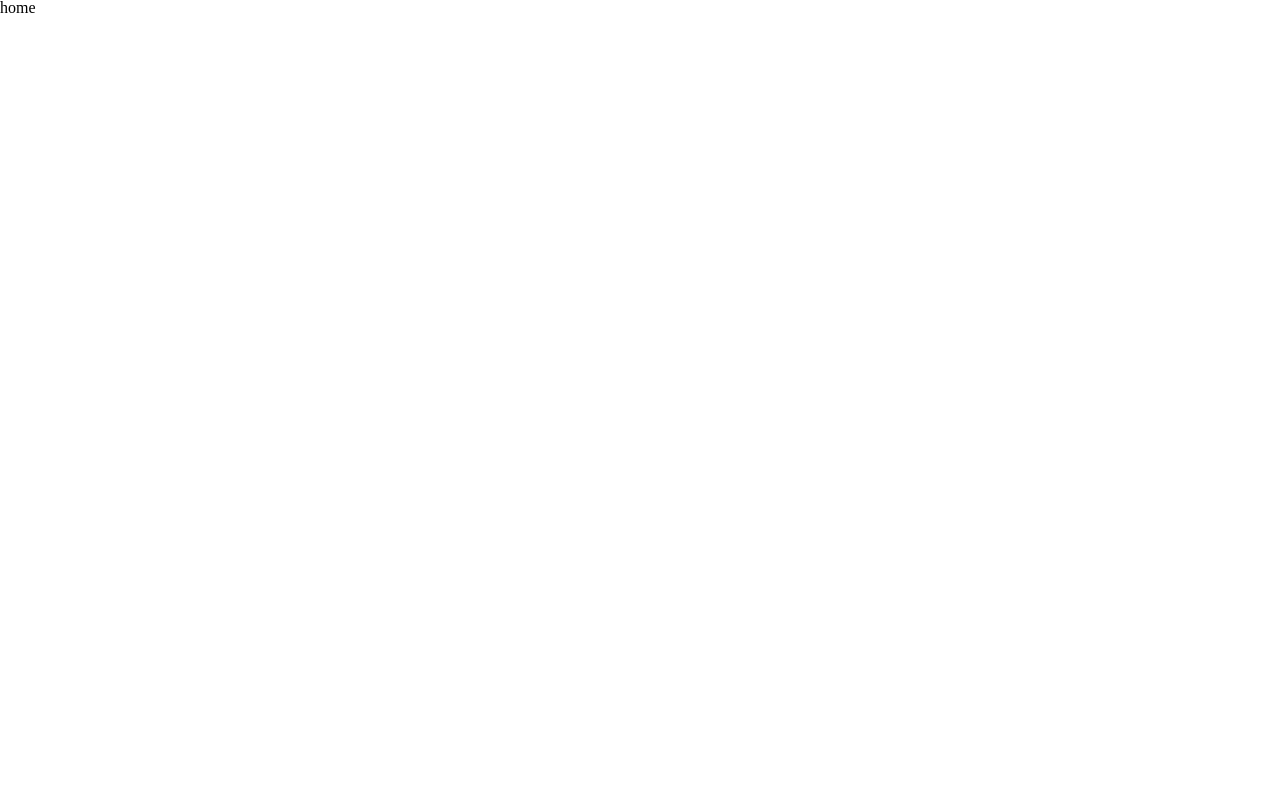
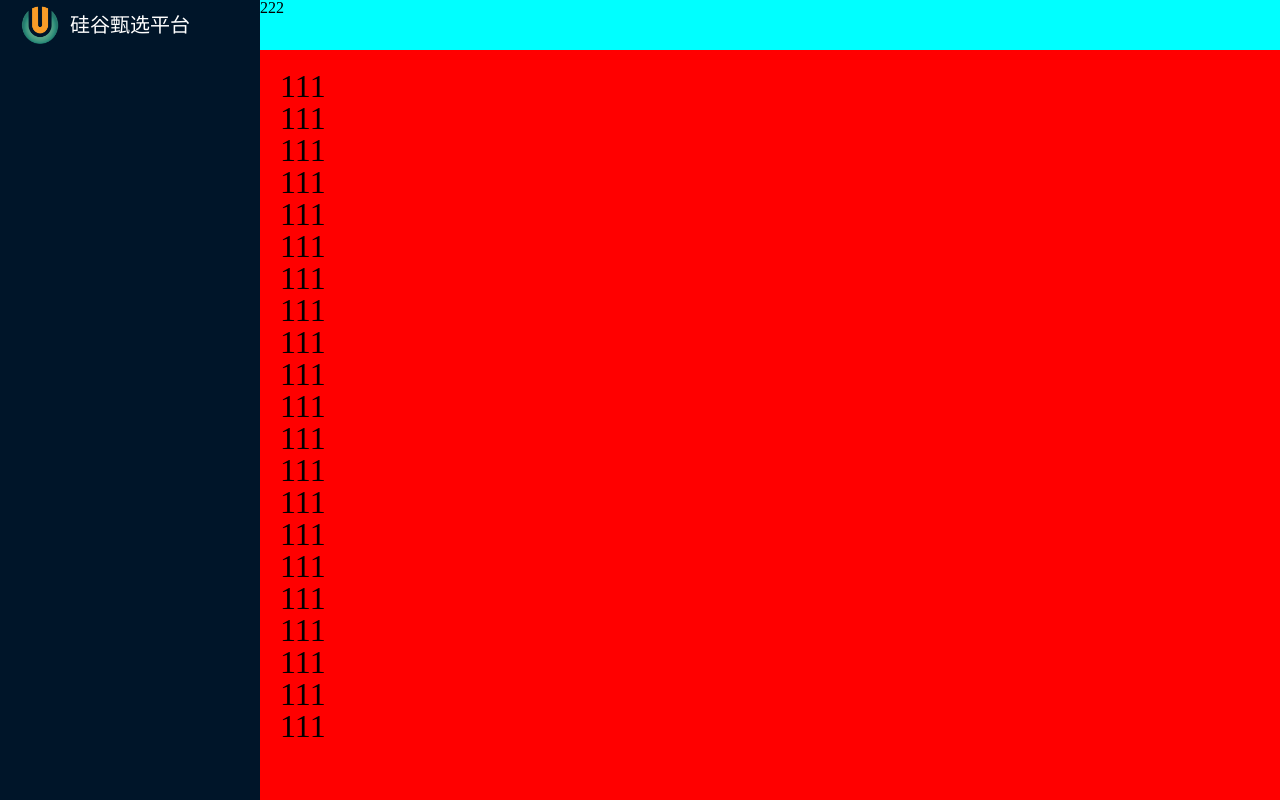
Before and after one commit to Onstar/vue3_admin_template, a Vue app: page /#/ in a window 1280 px wide. Built offline with nearby package versions, Linux system fonts and the light colour scheme.

Commit message:
feat: 1. 首页编辑.2. 登录添加校验。

```diff
--- a/src/App.vue
+++ b/src/App.vue
@@ -3,8 +3,4 @@
 </template>
 
 <script setup lang="ts"></script>
-<style lang="scss" scoped>
-.title {
-    color: $color;
-}
-</style>
+<style lang="scss" scoped></style>
--- /dev/null
+++ b/src/layout/index.vue
@@ -0,0 +1,68 @@
+<template>
+    <div class="layout_container">
+        <div class="layout_sidebar">
+            <LogoIndex />
+        </div>
+        <div class="layout_tabbar">222</div>
+        <div class="layout_main">
+            <h1>111</h1>
+            <h1>111</h1>
+            <h1>111</h1>
+            <h1>111</h1>
+            <h1>111</h1>
+            <h1>111</h1>
+            <h1>111</h1>
+            <h1>111</h1>
+            <h1>111</h1>
+            <h1>111</h1>
+            <h1>111</h1>
+            <h1>111</h1>
+            <h1>111</h1>
+            <h1>111</h1>
+            <h1>111</h1>
+            <h1>111</h1>
+            <h1>111</h1>
+            <h1>111</h1>
+            <h1>111</h1>
+            <h1>111</h1>
+            <h1>111</h1>
+        </div>
+    </div>
+</template>
+
+<script setup lang="ts">
+import LogoIndex from '@/layout/logo/index.vue'
+</script>
+
+<style lang="scss" scoped>
+.layout_container {
+    width: 100%;
+    height: 100vh;
+    background-color: red;
+
+    .layout_sidebar {
+        width: $base-menu-width;
+        height: 100vh;
+        background-color: $base-menu-backgournd;
+    }
+
+    .layout_tabbar {
+        position: fixed;
+        top: 0;
+        left: $base-menu-width;
+        width: calc(100% - $base-menu-width);
+        height: $base-tabbar-height;
+        background-color: cyan;
+    }
+
+    .layout_main {
+        position: absolute;
+        top: $base-tabbar-height;
+        left: $base-menu-width;
+        width: calc(100% - $base-menu-width);
+        height: calc(100% - $base-tabbar-height);
+        padding: 20px;
+        overflow: auto;
+    }
+}
+</style>
--- /dev/null
+++ b/src/layout/logo/index.vue
@@ -0,0 +1,34 @@
+<template>
+    <div class="logo">
+        <img v-if="setting.logoHidden" :src="setting.logo" alt="" />
+        <p>{{ setting.title }}</p>
+    </div>
+</template>
+
+<script setup lang="ts">
+import setting from '@/setting.ts'
+defineOptions({
+    name: 'LogoIndex',
+})
+</script>
+
+<style lang="scss" scoped>
+.logo {
+    display: flex;
+    align-items: center;
+    width: 100%;
+    height: $base-menu-logo-height;
+    padding: 20px;
+    color: #fff;
+
+    img {
+        width: 40px;
+        height: 40px;
+    }
+
+    p {
+        margin-left: 10px;
+        font-size: $base-logo-title-font-size;
+    }
+}
+</style>
--- a/src/main.ts
+++ b/src/main.ts
@@ -10,7 +10,7 @@ import 'virtual:svg-icons-register'
 // 引入自定义插件：注册全局组件
 import globalComponent from '@/components'
 // 引入路由
-import router from '@/views/router'
+import router from '@/router'
 // 引入 仓库
 import pinia from '@/store/index.ts'
 
--- a/src/views/router/index.ts
+++ b/src/router/index.ts
@@ -1,5 +1,5 @@
 import { createRouter, createWebHashHistory } from 'vue-router'
-import { constantRoute } from '@/views/router/routes.ts'
+import { constantRoute } from '@/router/routes.ts'
 
 const router = createRouter({
     history: createWebHashHistory(),
--- a/src/views/router/routes.ts
+++ b/src/router/routes.ts
@@ -8,7 +8,7 @@ export const constantRoute = [
     {
         path: '/',
         name: 'home',
-        component: () => import('@/views/home/index.vue'),
+        component: () => import('@/layout/index.vue'),
     },
     {
         path: '/404',
--- /dev/null
+++ b/src/setting.ts
@@ -0,0 +1,5 @@
+export default {
+    title: '硅谷甄选平台',
+    logo: '/public/logo.png',
+    logoHidden: true,
+}
--- a/src/style/index.scss
+++ b/src/style/index.scss
@@ -1 +1,15 @@
 @use './reset';
+
+// 滚动条样式
+::-webkit-scrollbar {
+    width: 10px;
+}
+
+::-webkit-scrollbar-track {
+    background: $base-menu-backgournd;
+}
+
+::-webkit-scrollbar-thumb {
+    // width: 1px;
+    background-color: yellowgreen;
+}
--- a/src/style/variable.scss
+++ b/src/style/variable.scss
@@ -1 +1,12 @@
-$color: red;
+// 菜单左侧宽度
+$base-menu-width: 260px;
+
+// 菜单左侧颜色
+$base-menu-backgournd: #001529;
+
+// 顶部导航高度
+$base-tabbar-height: 50px;
+
+// 左侧菜单高度
+$base-menu-logo-height: 50px;
+$base-logo-title-font-size: 20px;
--- a/src/views/login/index.vue
+++ b/src/views/login/index.vue
@@ -3,16 +3,21 @@
         <el-row>
             <el-col :span="12" :xs="0"></el-col>
             <el-col :span="12" :xs="24">
-                <el-form class="login_form">
+                <el-form
+                    class="login_form"
+                    :model="loginForm"
+                    :rules="rules"
+                    ref="loginForms"
+                >
                     <h1>hello</h1>
                     <h2>欢迎来到硅谷</h2>
-                    <el-form-item>
+                    <el-form-item prop="username">
                         <el-input
                             v-model="loginForm.username"
                             :prefix-icon="User"
                         ></el-input>
                     </el-form-item>
-                    <el-form-item>
+                    <el-form-item prop="password">
                         <el-input
                             v-model="loginForm.password"
                             type="password"
@@ -55,8 +60,47 @@ let loginForm = reactive({
     username: 'admin',
     password: '111111',
 })
+import type { FormRules } from 'element-plus'
+interface RuleForm {
+    username: string
+    password: string
+}
+// 校验规则
+const validatorUsername = (
+    _rule: unknown, // _开始
+    value: string,
+    callback: (error?: string | Error) => void,
+) => {
+    if (value.length >= 5) {
+        callback()
+    } else {
+        callback(new Error('帐号长度至少5位'))
+    }
+}
+const rules = reactive<FormRules<RuleForm>>({
+    username: [
+        // {
+        //     required: true,
+        //     min: 5,
+        //     max: 10,
+        //     message: '用户名才度不能小于5位',
+        //     trigger: 'change',
+        // },
+        { trigger: 'change', validator: validatorUsername },
+    ],
+    password: [
+        {
+            required: true,
+            min: 6,
+            message: '密码才度至少6位',
+            trigger: 'change',
+        },
+    ],
+})
+const loginForms = ref()
 // 登录
-function loginHandle() {
+async function loginHandle() {
+    await loginForms.value.validate()
     submitBtnLoading.value = true
     userStore
         .userLogin(loginForm)
```
Also changed, not shown: public/logo.png (added).
